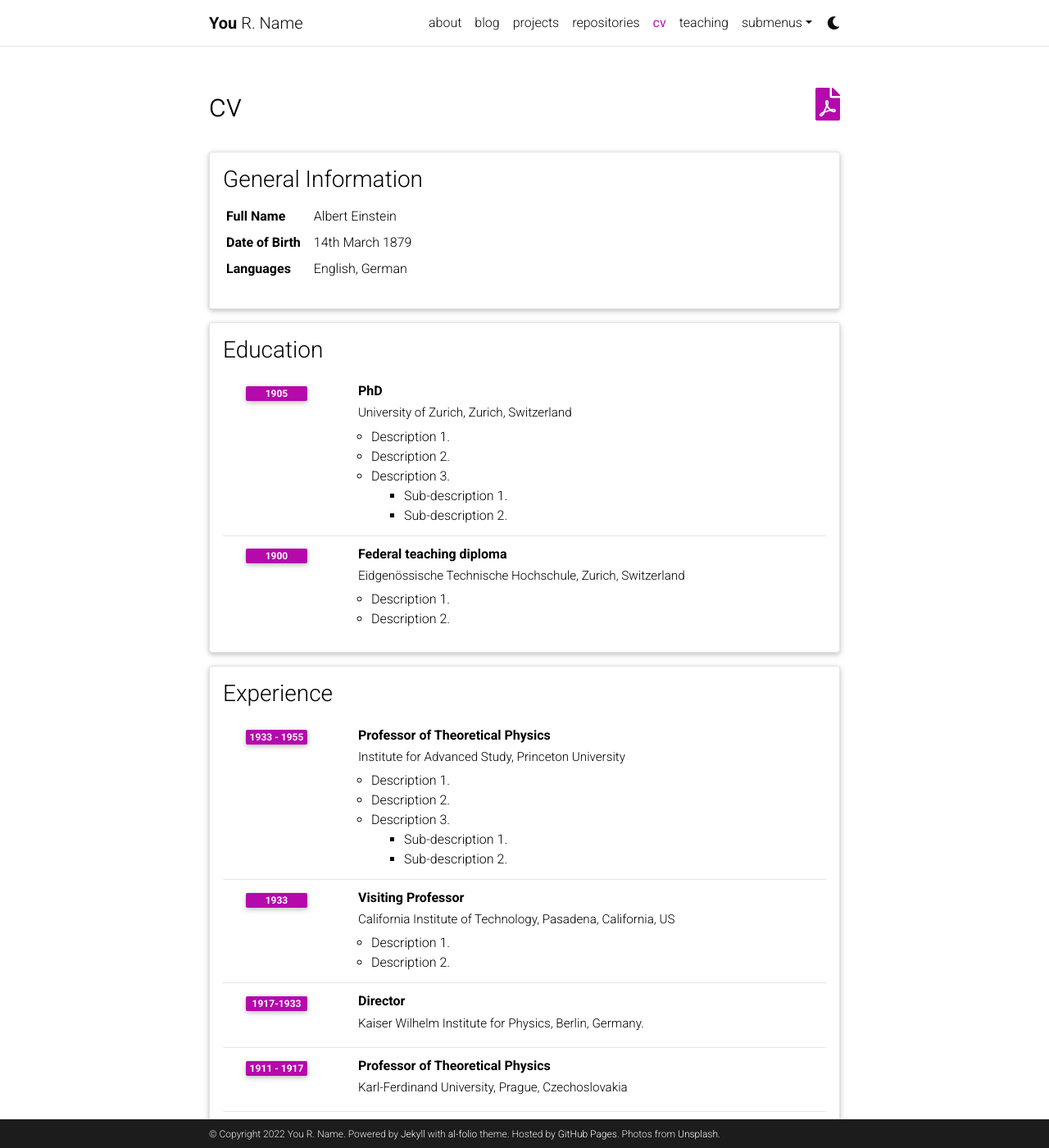
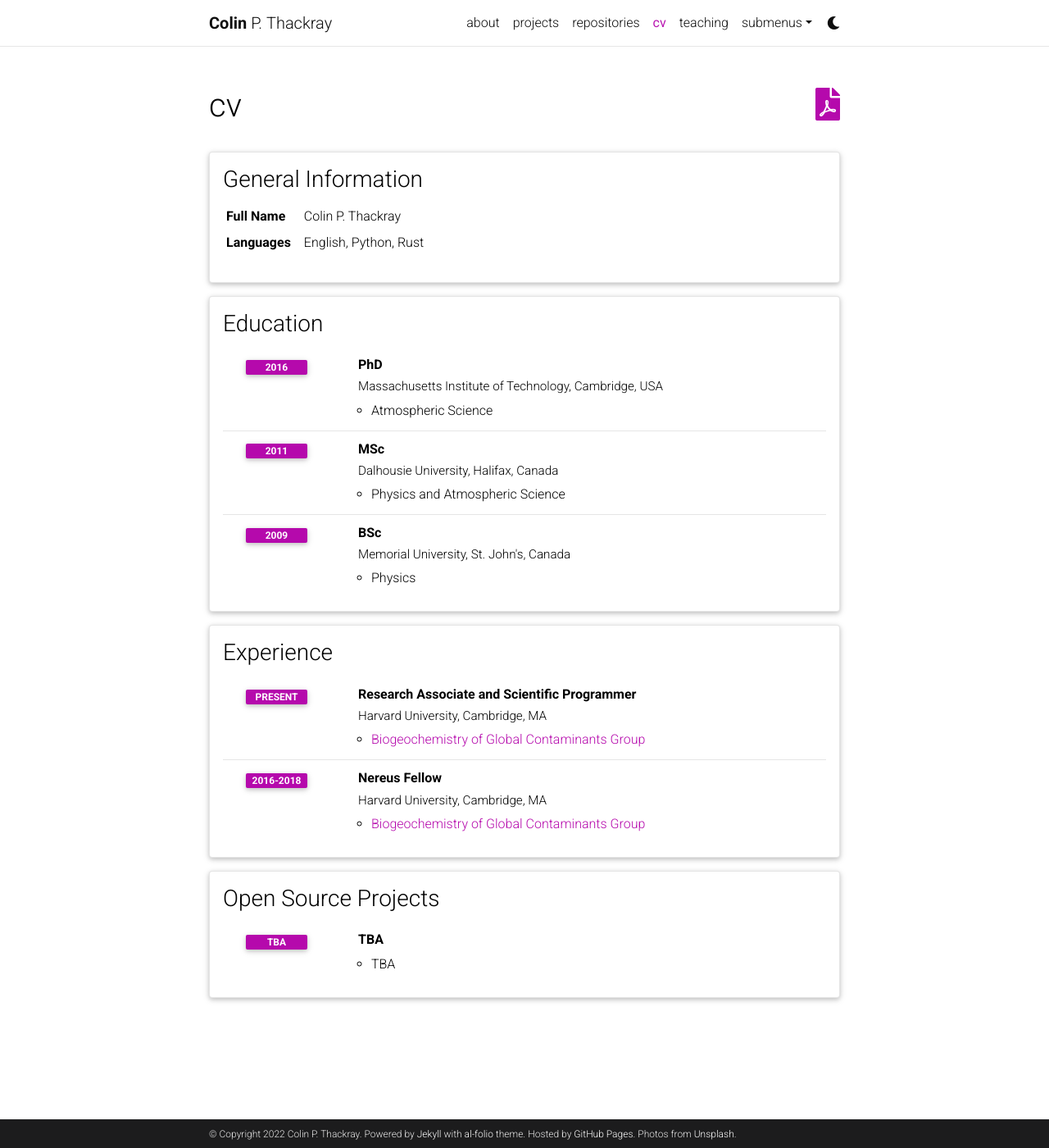
Before and after one commit to cpthackray/cpthackray.github.io, a Jekyll site: the page built from _pages/cv.md, in a window 1280 px wide and 1400 px high. Shown: the whole window at 82% size. Built offline with Jekyll 4.4.1, drawn with Linux system fonts in a browser that asks for light colours; full-size pictures stand in for the smaller copies a plugin makes; comment, search, counter and statistics services are not loaded; a style sheet for code colours, icons or effects is not loaded; some of the changed text lies outside the part shown.

Commit message:
personalizing

```diff
--- a/_config.yml
+++ b/_config.yml
@@ -3,17 +3,17 @@
 # -----------------------------------------------------------------------------
 
 title: blank # the website title (if blank, full name will be used instead)
-first_name: You
-middle_name: R.
-last_name: Name
-email: you@example.com
+first_name: Colin
+middle_name: P.
+last_name: Thackray
+email: thackray@seas.harvard.edu
 description: > # the ">" symbol means to ignore newlines until "footer_text:"
   A simple, whitespace theme for academics. Based on [*folio](https://github.com/bogoli/-folio) design.
 footer_text: >
   Powered by <a href="https://jekyllrb.com/" target="_blank">Jekyll</a> with <a href="https://github.com/alshedivat/al-folio">al-folio</a> theme.
   Hosted by <a href="https://pages.github.com/" target="_blank">GitHub Pages</a>.
   Photos from <a href="https://unsplash.com" target="_blank">Unsplash</a>.
-keywords: jekyll, jekyll-theme, academic-website, portfolio-website  # add your own keywords or leave empty
+keywords:  # add your own keywords or leave empty
 
 lang: en # the language of your site (for example: en, fr, cn, ru, etc.)
 icon: ⚛️  # the emoji used as the favicon (alternatively, provide image name in /assets/img/)
@@ -41,7 +41,7 @@ repo_theme_dark: dark           # https://github.com/anuraghazra/github-readme-s
 # will use title and url fields
 # Take a look to https://github.com/jekyll/jekyll-feed for more customization
 
-rss_icon: true
+rss_icon: false
 
 # -----------------------------------------------------------------------------
 # Layout
@@ -67,7 +67,7 @@ og_image: # The site-wide (default for all links) Open Graph preview image
 # Social integration
 # -----------------------------------------------------------------------------
 
-github_username: # your GitHub user name
+github_username: cpthackray # your GitHub user name
 gitlab_username: # your GitLab user name
 twitter_username: # your Twitter handle
 mastodon_username: # your mastodon instance+username in the format instance.tld/@username
@@ -76,7 +76,7 @@ telegram_username: # your Telegram user name
 scholar_userid: # your Google Scholar ID
 semanticscholar_id: # your Semantic Scholar ID
 whatsapp_number: # your WhatsApp number (full phone number in international format. Omit any zeroes, brackets, or dashes when adding the phone number in international format.)
-orcid_id: # your ORCID ID
+orcid_id: 0000-0003-0439-3270 # your ORCID ID
 medium_username: # your Medium username
 quora_username: # your Quora username
 publons_id: # your ID on Publons
@@ -112,8 +112,8 @@ bing_site_verification:  # out your bing-site-verification ID (Bing Webmaster)
 # Blog
 # -----------------------------------------------------------------------------
 
-blog_name: al-folio # blog_name will be displayed in your blog page
-blog_nav_title: blog # your blog must have a title for it to be displayed in the nav bar
+blog_name:  # blog_name will be displayed in your blog page
+blog_nav_title:  # your blog must have a title for it to be displayed in the nav bar
 blog_description: a simple whitespace theme for academics
 permalink: /blog/:year/:title/
 
@@ -122,15 +122,15 @@ pagination:
   enabled: true
 
 # Comments
-disqus_shortname: al-folio # put your disqus shortname
+disqus_shortname:  # put your disqus shortname
 # https://help.disqus.com/en/articles/1717111-what-s-a-shortname
 
 # External sources.
 # If you have blog posts published on medium.com or other exteranl sources,
 # you can display them in your blog by adding a link to the RSS feed.
 external_sources:
-  - name: medium.com
-    rss_url: https://medium.com/@al-folio/feed
+ # - name: medium.com
+ #   rss_url: https://medium.com/@al-folio/feed
 
 # -----------------------------------------------------------------------------
 # Collections
@@ -232,8 +232,8 @@ display_tags: ['formatting', 'images', 'links', 'math', 'code'] # this tags will
 
 scholar:
 
-  last_name: [Einstein]
-  first_name: [Albert, A.]
+  last_name: [Thackray]
+  first_name: [Colin]
 
   style: apa
   locale: en
--- a/_data/cv.yml
+++ b/_data/cv.yml
@@ -2,96 +2,47 @@
   type: map
   contents:
     - name: Full Name
-      value: Albert Einstein
-    - name: Date of Birth
-      value: 14th March 1879
+      value: Colin P. Thackray
     - name: Languages
-      value: English, German
+      value: English, Python, Rust
 
 - title: Education
   type: time_table
   contents:
     - title: PhD
-      institution: University of Zurich, Zurich, Switzerland
-      year: 1905
+      institution: Massachusetts Institute of Technology, Cambridge, USA
+      year: 2016
       description:
-        - Description 1.
-        - Description 2.
-        - title: Description 3.
-          contents:
-            - Sub-description 1.
-            - Sub-description 2.
-    - title: Federal teaching diploma
-      institution: Eidgenössische Technische Hochschule, Zurich, Switzerland
-      year: 1900
+        - Atmospheric Science
+    - title: MSc
+      institution: Dalhousie University, Halifax, Canada
+      year: 2011
       description:
-        - Description 1.
-        - Description 2.
+        - Physics and Atmospheric Science
+    - title: BSc
+      institution: Memorial University, St. John's, Canada
+      year: 2009
+      description:
+        - Physics
 
 - title: Experience
   type: time_table
   contents:
-    - title: Professor of Theoretical Physics
-      institution: Institute for Advanced Study, Princeton University
-      year: 1933 - 1955
+    - title: Research Associate and Scientific Programmer
+      institution: Harvard University, Cambridge, MA
+      year: Present
       description:
-        - Description 1.
-        - Description 2.
-        - title: Description 3.
-          contents:
-            - Sub-description 1.
-            - Sub-description 2.
-    - title: Visiting Professor
-      institution: California Institute of Technology, Pasadena, California, US
-      year: 1933
+        - <a href="https://bgc.seas.harvard.edu/">Biogeochemistry of Global Contaminants Group</a>
+
+    - title: Nereus Fellow
+      institution: Harvard University, Cambridge, MA
+      year: 2016-2018
       description:
-        - Description 1.
-        - Description 2.
-
-    - title: Director
-      institution: Kaiser Wilhelm Institute for Physics, Berlin, Germany.
-      year: 1917-1933
-
-    - title: Professor of Theoretical Physics
-      institution: Karl-Ferdinand University, Prague, Czechoslovakia
-      year: 1911 - 1917
-      description:
-
-    - title: Associate Professor of Theoretical Physics
-      institution: University of Zurich, Zurich, Switzerland
-      year: 1909 - 1911
+        - <a href="https://bgc.seas.harvard.edu/">Biogeochemistry of Global Contaminants Group</a>
 
 - title: Open Source Projects
   type: time_table
   contents:
-    - title: <a href="https://github.com/alshedivat/al-folio">al-folio</a>
-      year: 2015-now
-      description: A beautiful, simple, clean, and responsive Jekyll theme for academics.
-
-- title: Honors and Awards
-  type: time_table
-  contents:
-    - year: 1921
-      items:
-        - Nobel Prize in Physics
-        - Matteucci Medal
-    - year: 2029
-      items:
-        - Max Planck Medal
-
-- title: Academic Interests
-  type: nested_list
-  contents:
-    - title: Topic 1.
-      items:
-        - Description 1.
-        - Description 2.
-    - title: Topic 2.
-      items:
-        - Description 1.
-        - Description 2.
-
-- title: Other Interests
-  type: list
-  contents:
-    - <u>Hobbies:</u> Hobby 1, Hobby 2, etc.
+    - title: TBA #<a href="https://github.com/cpthackray/boxey">TBA</a>
+      year: TBA
+      description: TBA
--- a/_data/repositories.yml
+++ b/_data/repositories.yml
@@ -1,6 +1,4 @@
 github_users:
-  - torvalds
-  - alshedivat
 
 github_repos:
   - alshedivat/al-folio
```
Also changed, not shown: _pages/about.md (+5 -11 lines), assets/img/colinendeavor.jpg (added).
